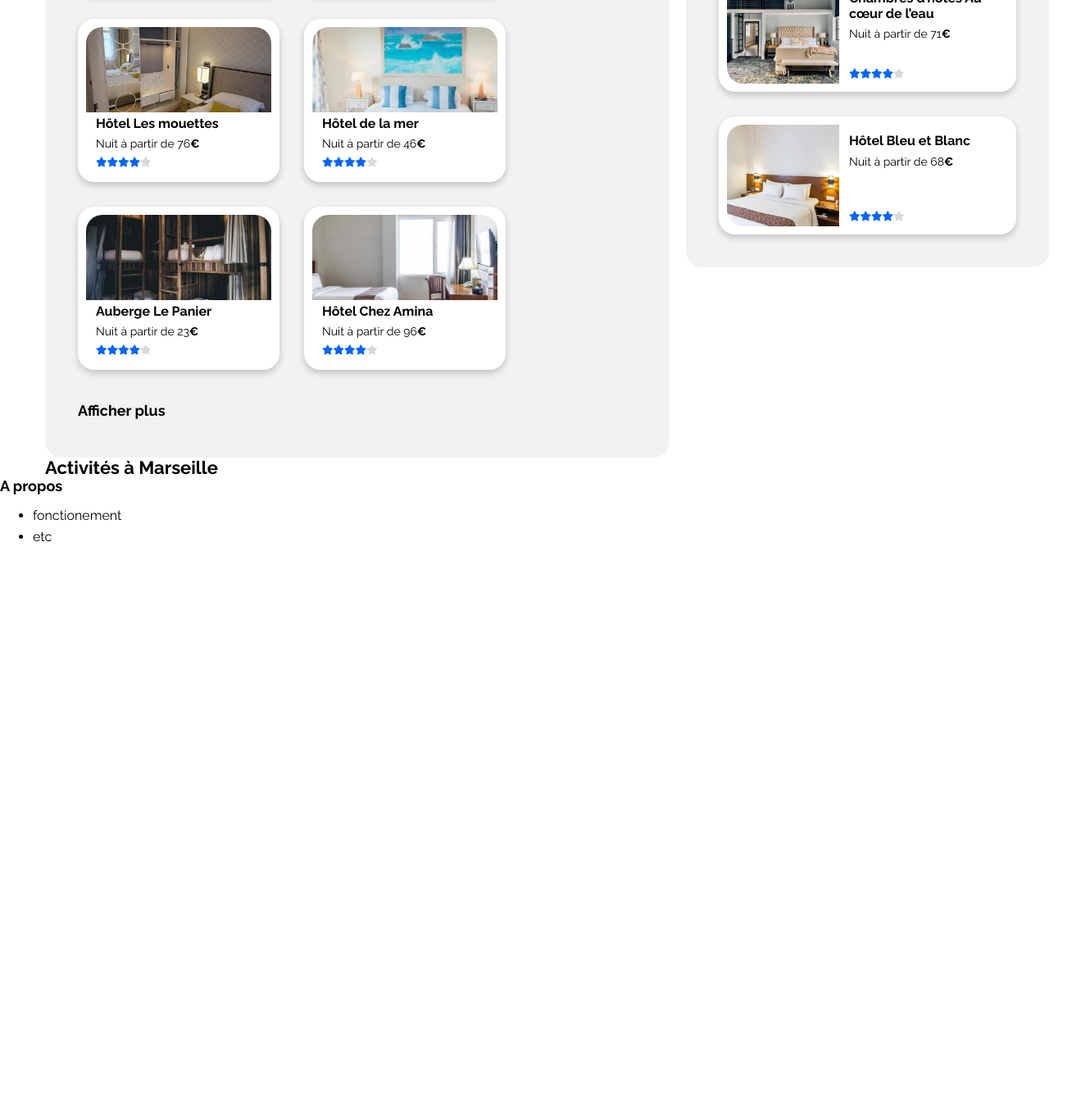
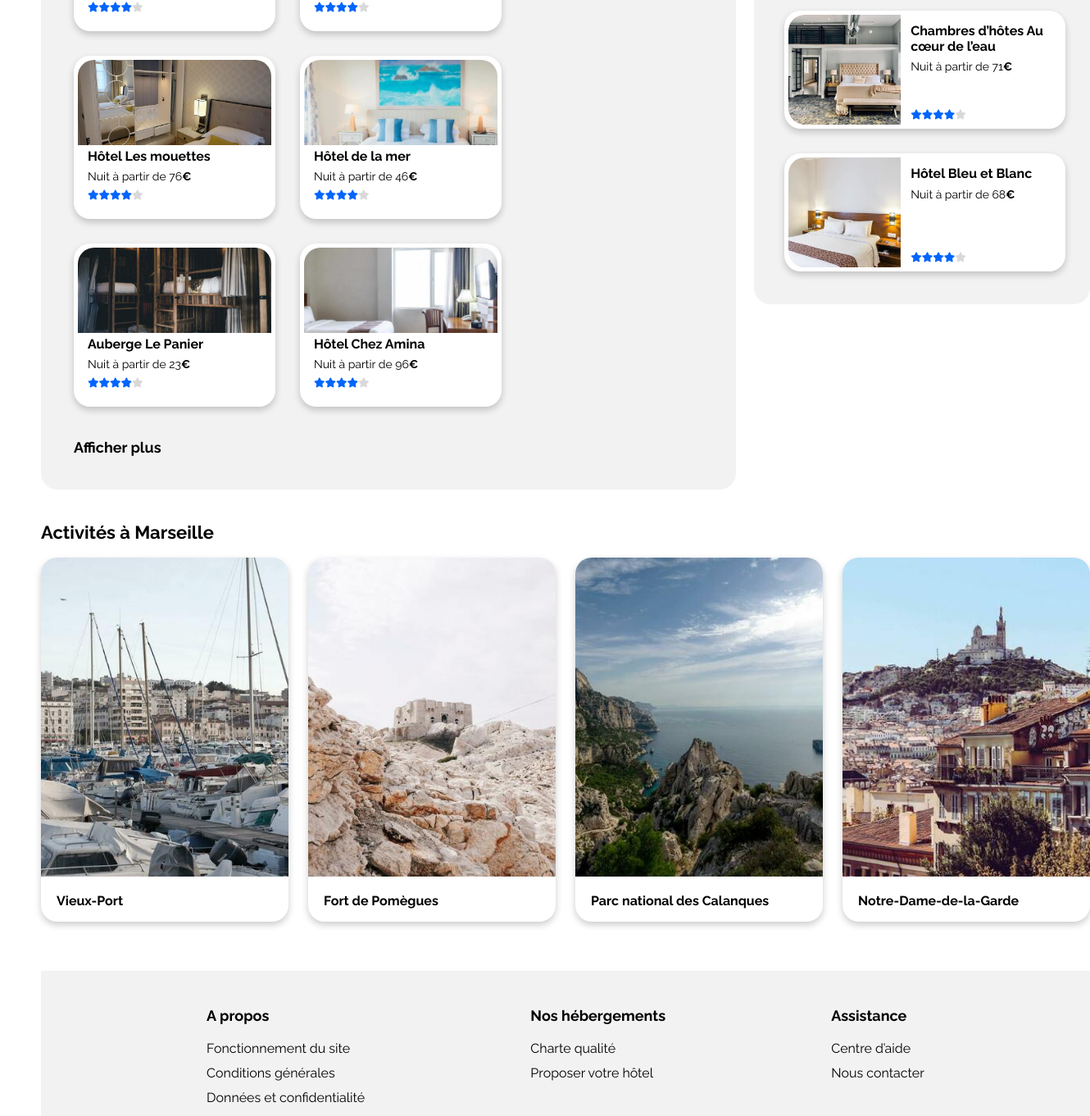
Before and after one commit to Axel75018/P2_Calvet_code, a plain HTML site: page index.html in a window 1280 px wide. Shown: the part 722-2083 px from the top of the page at 82% size, 1330 px wide, since content can reach past the window. Before the commit the page ends 1403 px from the top, so only its background shows below. Drawn offline with Linux system fonts and the light colour scheme.

Commit message:
Page complete responsive et allignement ko

```diff
--- a/css/style.css
+++ b/css/style.css
@@ -31,6 +31,7 @@ body {
 
 main {
   display: block;
+  width: 100%;
 }
 
 /**
@@ -386,20 +387,25 @@ body {
   max-width: 1440px;
 }
 main {
-  padding-left : 55px;
+  margin :0 50px;
+  width: 100%;
+
+  /*width:fit-content;*/
 }
 /** Header **********************************/
 header {
+  width:100%;
   display: flex;
   flex-direction: row;
   justify-content: space-between;
   align-items: baseline;
   align-content: center;
+  margin:0 50px;
 }
 
 #logoH {
   width: 61px;
-  margin-left:55px;
+
 }
 
 header a {
@@ -407,7 +413,7 @@ header a {
 
 }
 header nav {
-  margin-right: 77px;
+  /*margin-right: 77px;  */
 }
 header nav ul li {
   display: inline;
@@ -429,7 +435,8 @@ header nav ul li a:hover {
 }
 /** Recherche **********************************/
 section#recherche {
-  margin-top: 30px;
+  margin:30px 50px 50px 0px;
+
 }
 section#recherche div#boutonRechercheDSK {
   display: flex;
@@ -580,19 +587,21 @@ i.fa-info {
 /*----------Hébergements--------*/
 section#hebergementEtPopulaire
 {
-  width: 100%;
+  /*width: 100%;*/
   display: flex;
   flex-direction: row;
-  margin-top :10px;
-  gap: 20px;
+  margin-top :5px ;
+  justify-content: space-between;
+  flex-wrap: wrap;
 
 }
 
 div.hebergement {
-  width:67%;
+  width:60%;
   background-color: #F2F2F2;
   border-radius: 20px;
-  padding : 40px 40px 46px 40px;
+  padding : 40px;
+  margin-top:5px;
   /*height: fit-content;*/
 
 }
@@ -601,14 +610,15 @@ div.hebergement {
   display: flex;
   flex-direction: row;
   flex-wrap:wrap ;
+  /*justify-content:space-evenly;*/
   gap: 30px;
   margin: 23px 0 40px 0;
 }
 
-article.card {
+.card {
   background-color: white;
   border-radius: 20px;
-  padding :10px;
+  padding :5px;
   box-shadow: 0 4px 8px 0 rgba(0,0,0,0.2);
   transition: 0.3s;
 
@@ -617,11 +627,11 @@ article.card {
 div#listeHebergement article.card {
   display: flex;
   flex-direction: column;
-  width: 226px;
-  height: 179px;
+  width: 236px;
+  height: 189px;
 }
 
-article.card:hover , aside.hebergement article.card:hover{
+.card:hover {
   box-shadow: 0 16px 24px 0 rgba(0,0,0,0.2);
 }
 .card a{
@@ -647,7 +657,7 @@ article.card figure figcaption h3 {
 
 article.card figure img {
   width:100%;
-  height:80% ;
+  height:104px ;
   border-radius: 20px 20px 0 0;
   margin:0px auto ;
   object-fit:cover;
@@ -679,12 +689,13 @@ article.card p.etoile i.KO {
 }
 /*-------populaire-----*/
 aside#populaire {
-  width :33%;
+  width :26%;
   height: 100%;
   background-color: #F2F2F2;
   border-radius: 20px;
-  padding : 40px;
-  max-width: 480px;
+  padding : 40px 40px 40px 37px;
+  margin-top:5px;
+  /*max-width: 480px;*/
 }
 /* Titre     */
 #popTitre {
@@ -710,8 +721,8 @@ div#listePopulaire {
 /***********cartes *****/
 
 aside.hebergement article.card {
-  width:343px;
-  height:124px;
+  width:100%;
+  height:134px;
 }
 
 
@@ -722,8 +733,8 @@ aside.hebergement article.card a {
 }
 
 aside.hebergement article.card img {
-  height: 124px;
   width:137px;
+  height: 134px;
   border-radius: 20px 0px 0px 20px;
   object-fit:cover;
 }
@@ -741,3 +752,64 @@ aside.hebergement article.card div.textCard {
   aside.hebergement article.card div.textCard h3 {
     margin-bottom: 7px;
   }
+
+/*------------Activités-------------*/
+section#activite {
+  display: flex;
+  flex-direction: column;
+  gap: 18px;
+  margin-top: 40px;
+
+}
+div#listeActivite {
+  width: 100%;
+  display: flex;
+  flex-direction: row;
+  justify-content: space-between;
+  flex-wrap: wrap;
+
+}
+
+section#activite div.card {
+  width:302px;
+  padding: 0;
+}
+
+section#activite div.card img {
+  width:100%;
+  height:389px ;
+  border-radius: 20px 20px 0 0;
+  margin:0px ;
+  object-fit:cover;
+}
+section#activite div.card h3 {
+  margin-left:19px;
+}
+
+/*foooooter******/
+footer{
+  margin: 60px 50px 0 50px ;
+  padding-top: 45px;
+  display: flex;
+  width: 100%;
+  flex-direction: row;
+  justify-content:space-evenly;
+  background-color: #F2F2F2;
+  flex-wrap: wrap;
+}
+
+
+footer div h2 {
+margin-bottom: 20px;
+}
+
+footer div ul {
+  list-style: none;
+  margin: 0;
+  padding: 0;
+}
+footer div li  {
+  margin: 0 0 12px 0;
+  padding: 0;
+
+}
--- a/index.html
+++ b/index.html
@@ -4,7 +4,7 @@
 <head>
   <meta charset="utf-8" />
   <meta http-equiv="X-UA-Compatible" content="IE=edge" />
-  <title>Booki</title>
+  <title>Booki hébergement pour des vacances de rêve</title>
   <meta name="description"
     content="Trouvez votre hébergement pour des vacances de rêve En plein centre-ville ou en pleine nature" />
   <meta name="viewport" content="width=device-width, initial-scale=1" />
@@ -84,7 +84,7 @@
       <div class="hebergement">
         <h1 id="ancreHebergegement">Hébergements à Marseille</h1>
         <div id="listeHebergement">
-          <!---------------------------------------------card1-->
+          <!---------------------------------------------Hebergcard1-->
           <article class="card">
             <a href="#">
               <figure>
@@ -103,7 +103,7 @@
             </a>
 
           </article>
-          <!---------------------------------------------card2-->
+          <!---------------------------------------------Hebergcard2-->
           <article class="card">
             <a href="#">
               <figure>
@@ -122,7 +122,7 @@
             </a>
 
           </article>
-          <!---------------------------------------------card3-->
+          <!---------------------------------------------Hebergcard3-->
           <article class="card">
             <a href="#">
               <figure>
@@ -140,7 +140,7 @@
             </a>
 
           </article>
-          <!---------------------------------------------card4-->
+          <!---------------------------------------------Hebergcard4-->
           <article class="card">
             <a href="#">
               <figure>
@@ -161,7 +161,7 @@
 
 
           </article>
-          <!---------------------------------------------card5-->
+          <!---------------------------------------------Hebergcard5-->
           <article class="card">
             <a href="#">
               <figure>
@@ -179,7 +179,7 @@
               </div>
             </a>
           </article>
-          <!---------------------------------------------card6-->
+          <!---------------------------------------------Hebergcard6-->
           <article class="card">
             <a href="#">
               <figure>
@@ -209,13 +209,14 @@
       </div>
       <!------------------Populaire-->
       <aside class="hebergement" id="populaire">
-
         <div id="popTitre">
           <h1>Les plus populaires</h1> <i class="fa-solid fa-chart-line"></i>
         </div>
+
         <div id="listePopulaire">
 
-          <!------------------Pop article 1-------------------------->
+
+          <!------------------Pop article 1------------------------>
           <article class="card">
             <a href="#">
               <img
@@ -233,7 +234,7 @@
             </a>
 
           </article>
-          <!------------------Pop article 2-------------------------->
+          <!------------------Pop article 2------------------------->
           <article class="card">
             <a href="#">
               <img src="/images/hebergements/4_small/Booki_hebergement_Marseille_Saw_creative_VGs8z60yT2c_unsplash.jpg"
@@ -249,7 +250,7 @@
             </a>
 
           </article>
-          <!------------------Pop article 3-------------------------->
+          <!------------------Pop article 3------------------------->
           <article class="card">
             <a href="#">
               <img
@@ -306,17 +307,63 @@
     <!-----------------------Activité-------------------------------------->
     <section id="activite">
       <h1>Activités à Marseille</h1>
+      <div id="listeActivite">
+     <!-----activ1   ------>
+      <div class="card">
+        <a href="#">
+       <img src="/images/activites/4_small/reno-laithienne-QUgJhdY5Fyk-unsplash.jpg" alt="Booki: Activités à Marseille le Vieux-Port">
+       <h3>Vieux-Port</h3>
+      </a>
+      </div>
+      <!-----activ2   ------>
+      <div class="card">
+        <a href="#">
+       <img src="/images/activites/4_small/paul-hermann-QFTrLdQIRhI-unsplash.jpg" alt="Booki: Activités à Marseille Fort de Pomègues">
+       <h3>Fort de Pomègues</h3>
+      </a>
+      </div>
+      <!-----activ3   ------>
+      <div class="card">
+        <a href="#">
+       <img src="/images/activites/4_small/kilyan-sockalingum-NR8-cBCN3aI-unsplash.jpg" alt="Booki: Activités à Marseille Parc national des Calanques">
+       <h3>Parc national des Calanques</h3>
+      </a>
+      </div>
+      <!-----activ4   ------>
+      <div class="card">
+        <a href="#">
+       <img src="/images/activites/4_small/florian-wehde-xW9e8gdotxI-unsplash.jpg" alt="Booki: Activités à Marseille Notre-Dame-de-la-Garde">
+       <h3>Notre-Dame-de-la-Garde</h3>
+      </a>
+      </div>
+    </div>
     </section>
   </main>
   <!-----------------------------Footer ------------>
   <footer>
+    <div>
     <h2>A propos</h2>
+      <ul>
+      <li><a href="#">Fonctionnement du site</a></li>
+      <li><a href="#">Conditions générales</a></li>
+      <li><a href="#">Données et confidentialité</a></li>
+    </ul></div>
+    <diV>
+    <h2>Nos hébergements</h2>
     <ul>
-      <li>
-        <h4>fonctionement</h4>
-      </li>
-      <li>etc</li>
+
+      <li><a href="#">Charte qualité</a></li>
+      <li><a href="#">Proposer votre hôtel</a></li>
+
+    </ul></diV>
+    <div>
+    <h2>Assistance</h2>
+    <ul>
+
+      <li><a href="#">Centre d’aide</a></li>
+      <li><a href="#">Nous contacter</a></li>
     </ul>
+  </div>
   </footer>
 
 </body>
```
